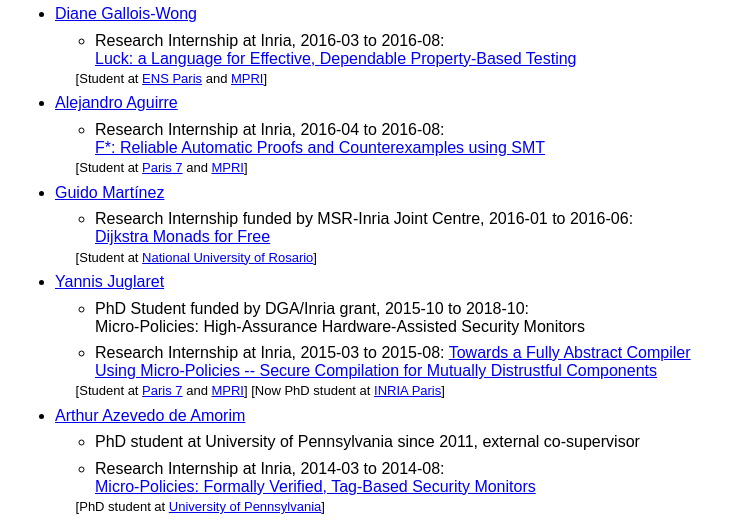
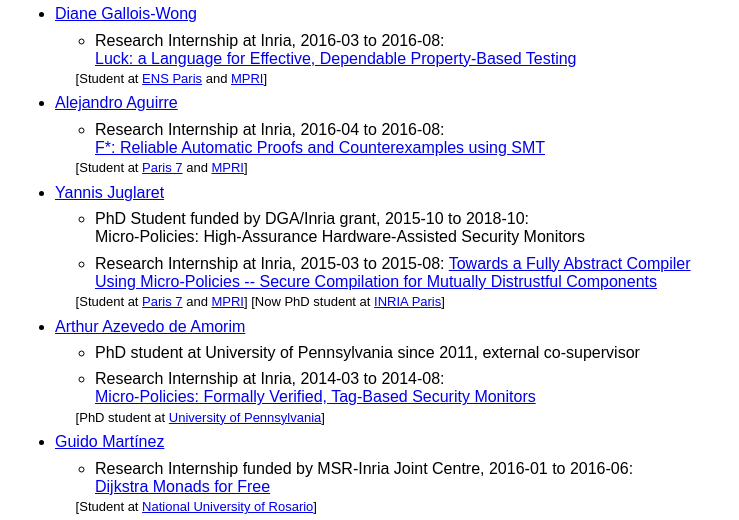
Before and after one commit to catalin-hritcu/catalin-hritcu.github.io, a plain HTML site: page students.html in a window 1280 px wide. Shown: the part 228-748 px from the top of the page, without its empty margins (0-739 px from the left). Drawn offline with Linux system fonts and the light colour scheme.

Commit message:
pre-distrib

```diff
--- a/students.html
+++ b/students.html
@@ -41,12 +41,6 @@ Property-Based Testing</a></li>
   </ul>
   <div style="font-size: small; margin-top: 0.5ex; margin-left: 3ex; margin-bottom: 1ex;">[Student at <a href="http://www.univ-paris-diderot.fr/english/sc/site.php?bc=formations&np=ficheufr&n=11&g=sm">Paris 7</a> and <a href="https://wikimpri.dptinfo.ens-cachan.fr/doku.php">MPRI</a>]</div></li>
 
-  <li style="margin-bottom: 1ex;"><a href="https://github.com/mtzguido">Guido Martínez</a>
-  <ul>
-    <li style="margin-top: 1ex;">Research Internship funded by MSR-Inria Joint Centre, 2016-01 to 2016-06:<br/> <a href="http://prosecco.gforge.inria.fr/personal/hritcu/students/topics/2016/fstar.pdf">Dijkstra Monads for Free</a></li>
-  </ul>
-  <div style="font-size: small; margin-top: 0.5ex; margin-left: 3ex; margin-bottom: 1ex;">[Student at <a href="http://web.fceia.unr.edu.ar/">National University of Rosario</a>]</div></li>
-
   <li style="margin-bottom: 1ex;"><a href="http://yannis.computer/">Yannis Juglaret</a>
   <ul>
     <li style="margin-top: 1ex;">PhD Student funded by DGA/Inria grant, 2015-10 to 2018-10:<br/> Micro-Policies: High-Assurance Hardware-Assisted Security Monitors
@@ -65,6 +59,12 @@ Property-Based Testing</a></li>
     </li>
   </ul>
   <div style="font-size: small; margin-top: 0.5ex; margin-left: 3ex; margin-bottom: 1ex;">[PhD student at <a href="https://www.cis.upenn.edu/~aarthur/">University of Pennsylvania</a>]</div></li>
+
+  <li style="margin-bottom: 1ex;"><a href="https://github.com/mtzguido">Guido Martínez</a>
+  <ul>
+    <li style="margin-top: 1ex;">Research Internship funded by MSR-Inria Joint Centre, 2016-01 to 2016-06:<br/> <a href="http://prosecco.gforge.inria.fr/personal/hritcu/students/topics/2016/fstar.pdf">Dijkstra Monads for Free</a></li>
+  </ul>
+  <div style="font-size: small; margin-top: 0.5ex; margin-left: 3ex; margin-bottom: 1ex;">[Student at <a href="http://web.fceia.unr.edu.ar/">National University of Rosario</a>]</div></li>
 
   <li style="margin-bottom: 1ex;"><a href="http://www.eleves.ens.fr/home/xia/">Li-yao Xia</a>
   <ul>
```
Also changed, not shown: index.html (+0 -6 lines).
